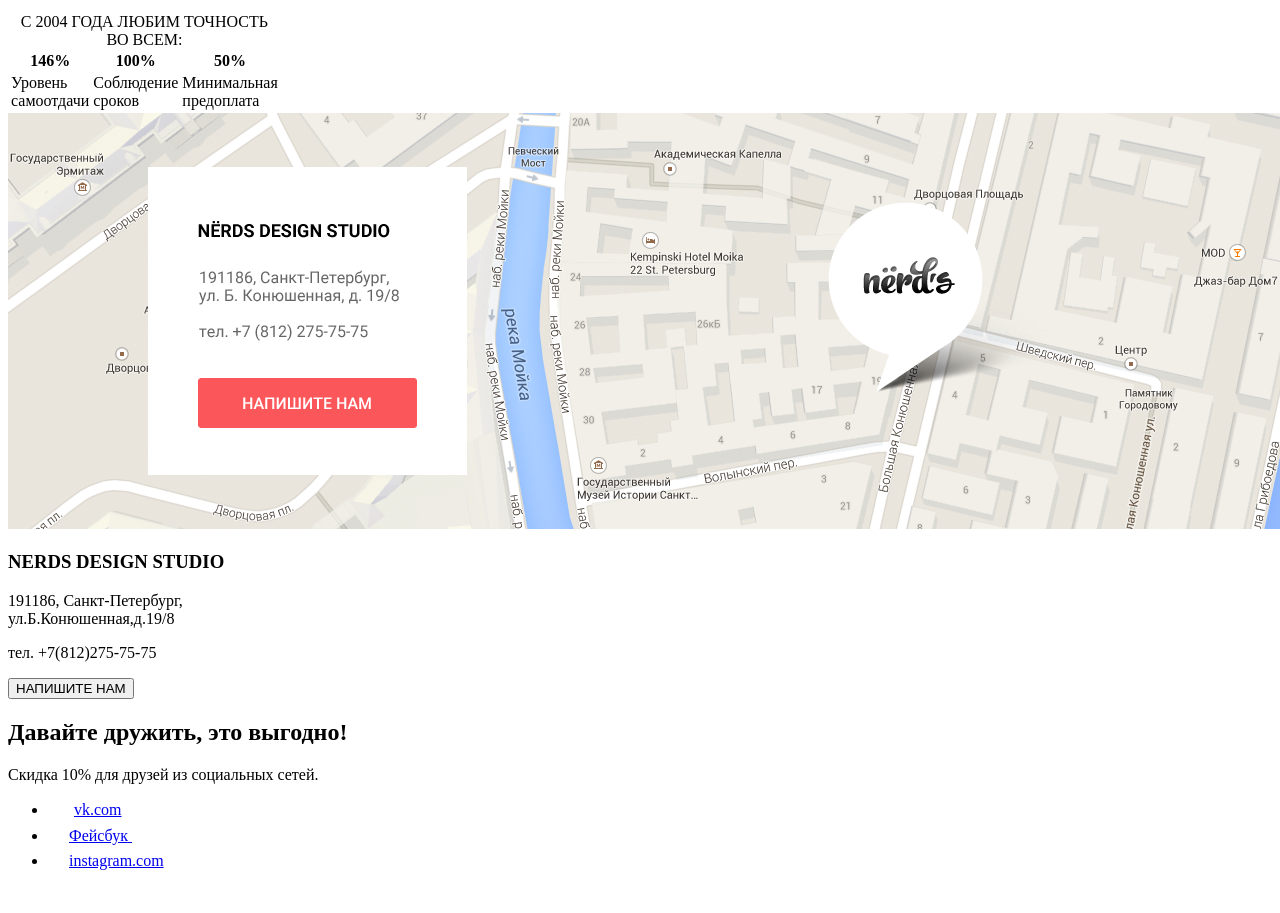
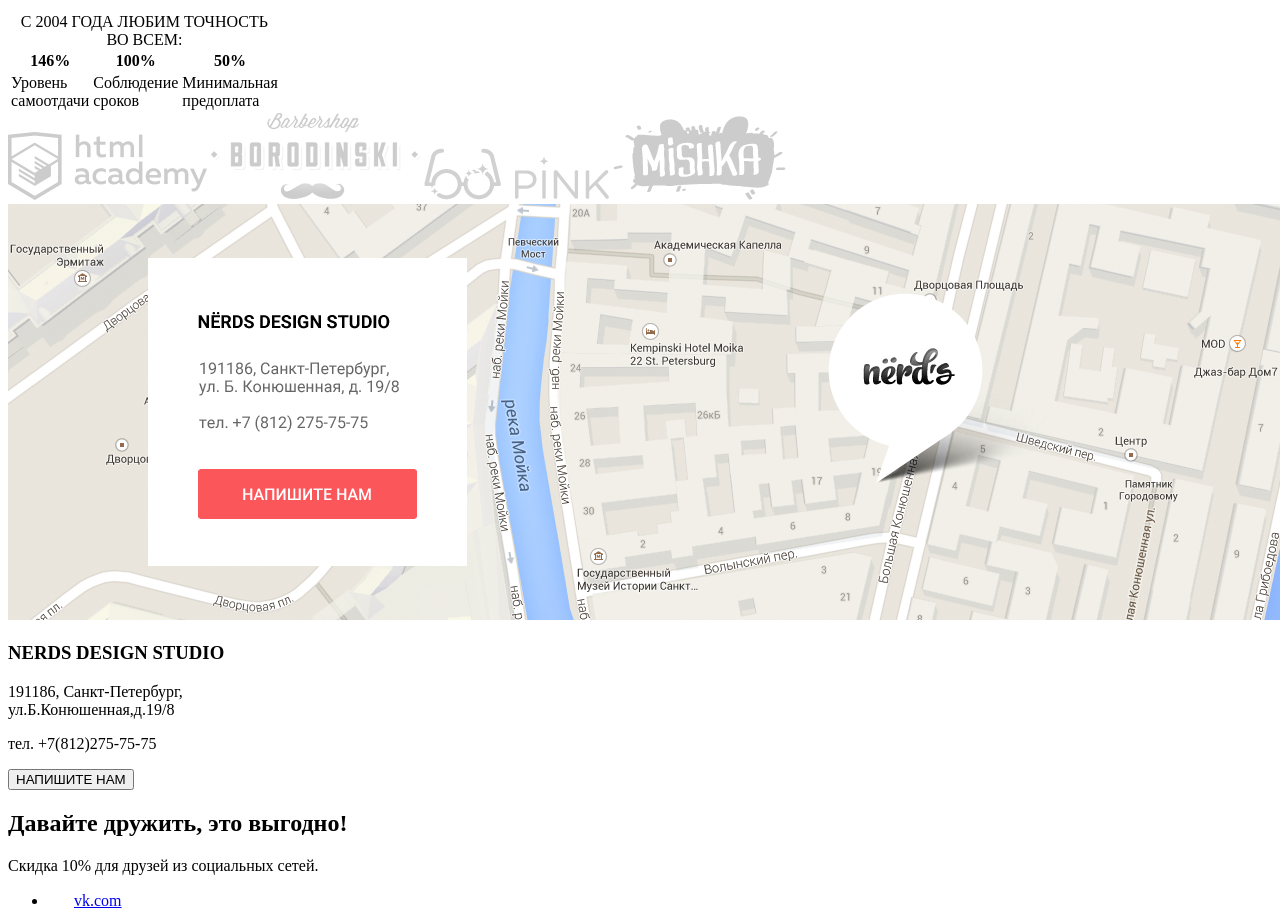
Before and after one commit to aleksandr-ilyukhin/825295-nerds, a plain HTML site: page index.html in a window 1280 px wide. Shown: the part 1530-2443 px from the top of the page. Before the commit the page ends 2416 px from the top, so only its background shows below. Drawn offline with Linux system fonts and the light colour scheme.

Commit message:
обновил
обновил

```diff
--- a/index.html
+++ b/index.html
@@ -38,7 +38,7 @@
 		    <p>Покорите топ-10 приложений в<br> AppStore и Google Play</p>
 		  <a href="#">Заказать</a>
 	  </div>
-	  <div>
+	   <div>
 	  <img src="img/illustration-3.png">
 		  <h2>ПРЕЗЕНТАЦИИ</h2>
 		    <p>Вы даже не подозреваете,<br>насколько вы изумительны!</p>
@@ -69,6 +69,10 @@
 		    <td>Минимальная<br> предоплата</td>
 		  </tr>
 	  </table>
+	  <img src="img/logo-1.png">
+	  <img src="img/logo-2.png">
+	  <img src="img/logo-3.png">
+	  <img src="img/logo-4.png">
 	  </main>
 	  <footer>
 	    <section>
```
Also changed, not shown: img/logo-1.png (added), img/logo-2.png (added), img/logo-3.png (added), img/logo-4.png (added).
